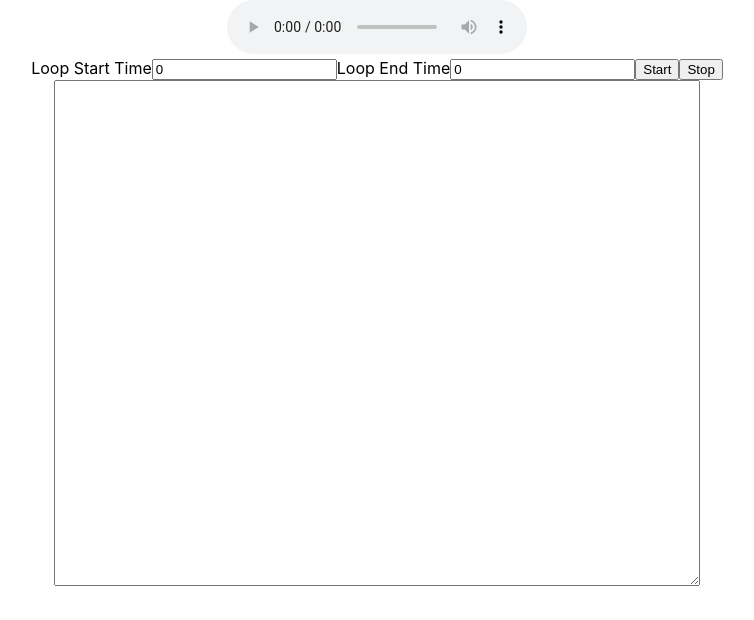
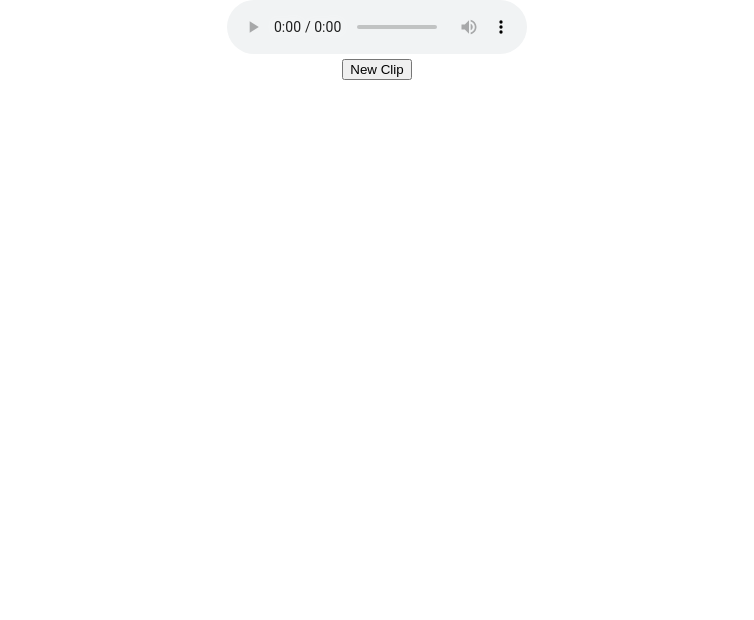
Before and after one commit to bpb54321/boucle, a React (Create React App) app: page / in a window 1280 px wide. Shown: the top 620 px of the page, without its empty margins (263-1017 px from the left). Built offline with nearby package versions, Linux system fonts and the light colour scheme.

Commit message:
Tell App to not render clip-edit-form by default.

```diff
--- a/src/App.js
+++ b/src/App.js
@@ -8,6 +8,7 @@ function App() {
   const [isStopped, setIsStopped] = useState(false);
   const [finishedBreak, setFinishedBreak] = useState(false);
   const [pauseTimeBetweenLoops, setPauseTimeBetweenLoops] = useState(0);
+  const [isClipEditFormShown, setIsClipEditFormShown] = useState(false);
 
   const audioPlayerRef = useRef();
   const handleStartLoop = useCallback(() => {
@@ -59,7 +60,12 @@ function App() {
           Your browser does not support the
           <code>audio</code> element.
         </audio>
+        <div>
+          <button data-testid={"new-clip-button"}>New Clip</button>
+        </div>
+        {isClipEditFormShown ? (
           <form
+            data-testid={"clip-edit-form"}
             onSubmit={event => {
               event.preventDefault();
             }}
@@ -94,6 +100,7 @@ function App() {
               <ClipView />
             </div>
           </form>
+        ) : null}
       </main>
     </div>
   );
```
Also changed, not shown: 1 other file (tests, documents, lock files or other folders). Lines whose indentation alone changed are shown as unchanged.
